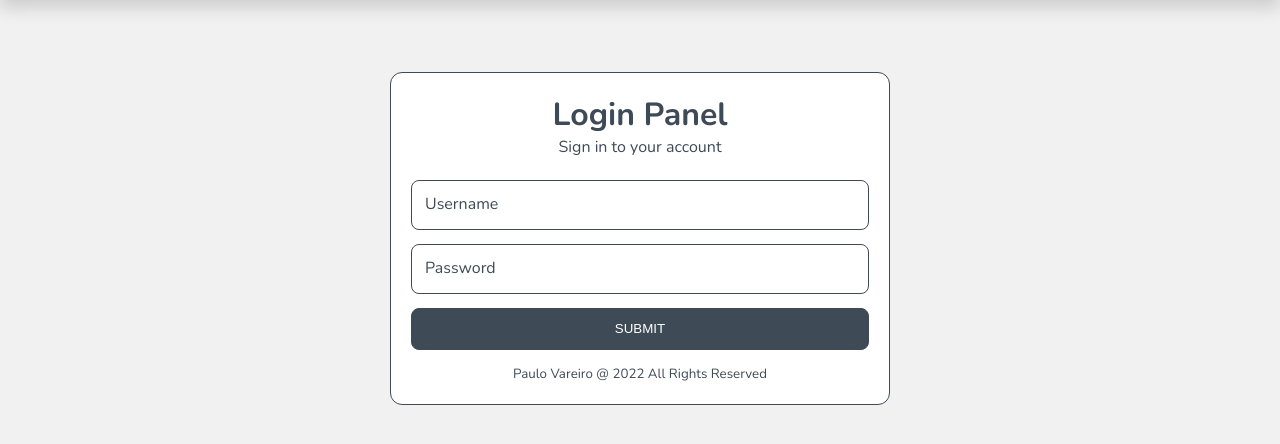
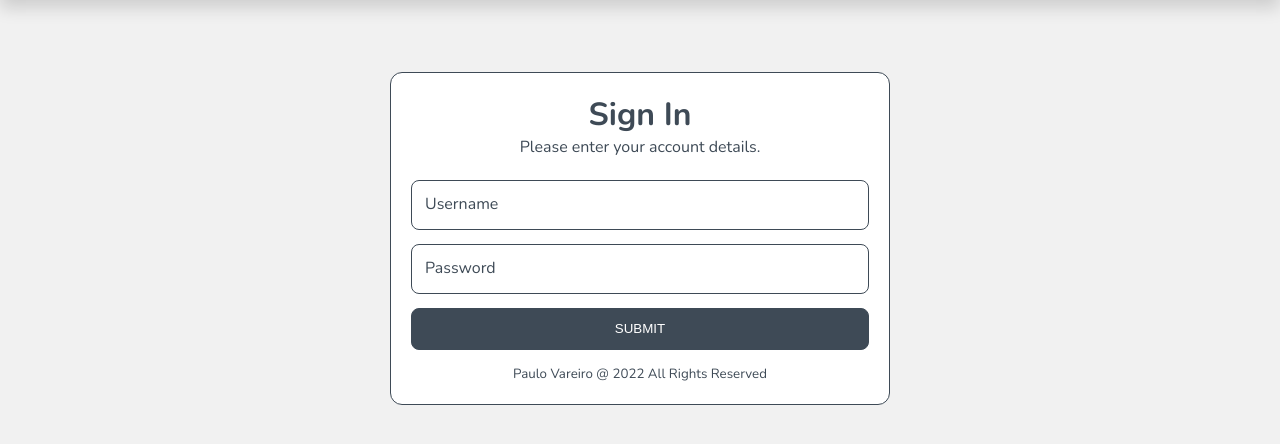
Before and after one commit to paulovareiro29/curriculum-builder, a PHP site: template src/views/login.php in a window 1280 px wide. Shown: the part 64-508 px from the top of the page. Run offline with PHP 8.4, Linux system fonts and the light colour scheme; the template is opened without the code that fills it, so the values that code supplies are empty; some libraries are stand-ins or nearby versions.

Commit message:
changed login text

```diff
--- a/src/views/login.php
+++ b/src/views/login.php
@@ -34,8 +34,8 @@
     <div class="container d-flex justify-center">
       <div class="login">
         <div class="login-header">
-        <h1>Login Panel</h1>
-          <p>Sign in to your account</p>
+          <h1>Sign In</h1>
+          <p>Please enter your account details.</p>
           <?php
             if($msg !== "") echo "<p class=\"color-danger\">{$msg}</p>";
           ?>
```
